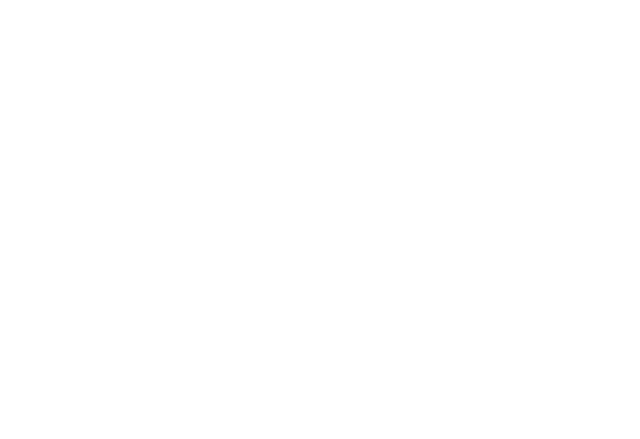
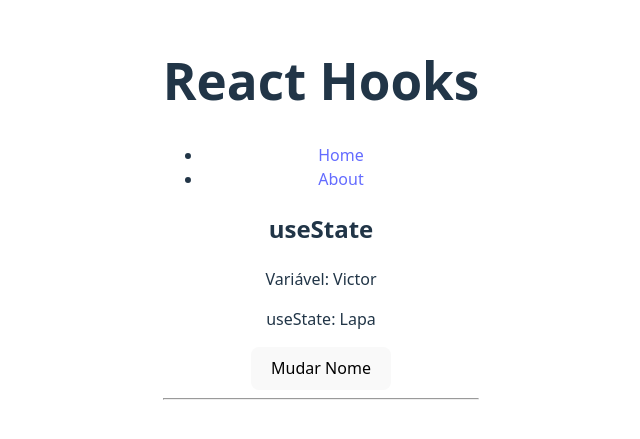
Before and after one commit to VictorLapaDev/React-Course-Matheus-Battiti, a React (Vite) app in the folder 11-Hooks/HooksReact/: page / in a window 1280 px wide. Shown: the part 187-626 px from the top of the page, without its empty margins (319-959 px from the left). Built offline with nearby package versions, Linux system fonts and the light colour scheme.

Commit message:
feat: relembrando useState

```diff
--- a/11-Hooks/HooksReact/src/App.jsx
+++ b/11-Hooks/HooksReact/src/App.jsx
@@ -1,11 +1,30 @@
+import './App.css'
 
-import './App.css'
+import { BrowserRouter, Routes, Route, Link } from 'react-router-dom'
+
+//pages
+import Home from './pages/Home'
+import About from './pages/About'
 
 function App() {
 
   return (
     <>
-
+      <h1>React Hooks</h1>
+      <BrowserRouter>
+        <ul>
+          <li>
+            <Link to="/">Home</Link>
+          </li>
+          <li>
+            <Link to="/about">About</Link>
+          </li>
+        </ul>
+        <Routes>
+          <Route path='/' element={<Home />} />
+          <Route path='/about' element={<About />} />
+        </Routes>
+      </BrowserRouter>
     </>
   )
 }
--- /dev/null
+++ b/11-Hooks/HooksReact/src/components/HookUseState.jsx
@@ -0,0 +1,32 @@
+import React from 'react'
+import { useState } from 'react'
+
+const HookUseState = () => {
+    // 1 - useState
+    let userName = 'Victor'
+    const [name, setName] = useState("Lapa");
+
+    const changeName = () => {
+
+        userName = "Lucas" //Não muda a variável na tela, pois ja esta renderizada
+        setName("Vasconcelos"); //Muda a variável na tela, pois o useState atualiza a renderização
+
+        console.log(userName)
+        console.log(name)
+    }
+
+  return (
+    <div>
+        {/* 1 - useState */}
+        <h2>useState</h2>
+          <p>Variável: {userName}</p>
+          <p>useState: {name}</p>
+          <button onClick={changeName}>Mudar Nome</button>
+        <hr />
+
+    </div>
+
+  )
+}
+
+export default HookUseState
--- /dev/null
+++ b/11-Hooks/HooksReact/src/pages/About.jsx
@@ -0,0 +1,9 @@
+import React from 'react'
+
+const About = () => {
+  return (
+    <div>About</div>
+  )
+}
+
+export default About
--- /dev/null
+++ b/11-Hooks/HooksReact/src/pages/Home.jsx
@@ -0,0 +1,12 @@
+import React from 'react'
+import HookUseState from '../components/hookUseState'
+
+const Home = () => {
+  return (
+    <div>
+        <HookUseState/>
+    </div>
+  )
+}
+
+export default Home
```
